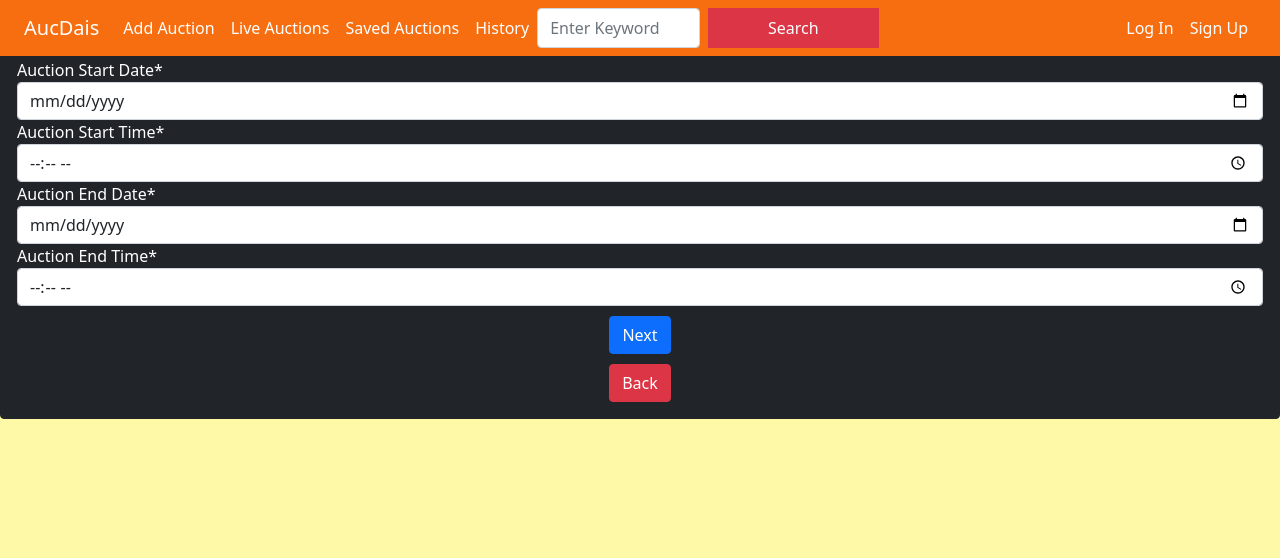
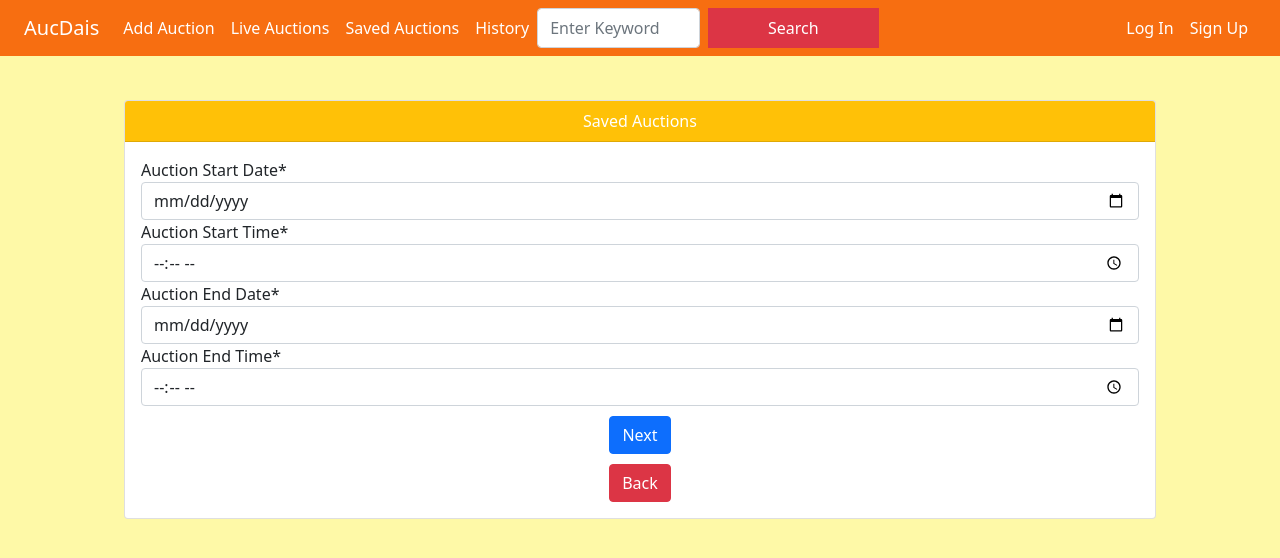
Before and after one commit to ArifShariar/auc-dais-frontend, a React (Create React App) app: page /addAuction in a window 1280 px wide. Both pictures are taken after typing "Sample", "Sample", "5", "Sample", "Sample" into the empty fields and a click on the button "Next". Shown: the top 558 px of the page. Built offline with nearby package versions, Linux system fonts and the light colour scheme.

Commit message:
add auction details fixed

```diff
--- a/package.json
+++ b/package.json
@@ -19,7 +19,7 @@
     "react-map-gl": "^7.0.17",
     "react-router-dom": "^6.3.0",
     "react-scripts": "^2.1.8",
-    "react-toastify": "^8.1.0",
+    "react-toastify": "^8.2.0",
     "sockjs-client": "^1.6.1",
     "stompjs": "^2.3.3",
     "styled-components": "^5.3.5",
--- a/public/index.html
+++ b/public/index.html
@@ -37,7 +37,6 @@
   <body  style="background-color: #FEF9A7">
     <noscript>You need to enable JavaScript to run this app.</noscript>
     <div id="root" style="background-color: #FEF9A7"></div>
-
   </body>
 
 </html>
--- a/src/components/AddAuctionConfirm.js
+++ b/src/components/AddAuctionConfirm.js
@@ -51,8 +51,12 @@ class AddAuctionConfirm extends React.Component{
         const {values : {product_name, product_description, minimum_price, start_date, start_time, end_date, end_time,
         auction_type, address, photos, tags}} = this.props;
         return (
-            <Card className={"border border-dark bg-dark text-white"}>
-                <Card.Header className={"bg-dark text-white text-center"}>Confirm Auction Information</Card.Header>
+            <div className="card-container">
+                <div className='container-fluid' >
+                    <div className="row">
+                        <div className=" col-sm-12">
+                        <Card className=" bg-warning.bg-gradient">
+                            <Card.Header className={"bg-warning text-white text-center"}> Saved Auctions </Card.Header>
                                 <Card.Body>
                                     <ListGroup>
                                         <ListGroup.Item>Product Name: {product_name}</ListGroup.Item>
@@ -77,6 +81,10 @@ class AddAuctionConfirm extends React.Component{
 
                                 </Card.Body>
                             </Card>
+                        </div>
+                    </div>
+                </div>
+            </div>
         );
     }
 }
--- a/src/components/AddAuctionDateTime.js
+++ b/src/components/AddAuctionDateTime.js
@@ -1,5 +1,7 @@
 import React from "react";
 import {Card} from "react-bootstrap";
+import './Card.css'
+
 class AddAuctionDateTime extends React.Component{
     continue = e => {
         // check if all required fields are filled
@@ -24,8 +26,12 @@ class AddAuctionDateTime extends React.Component{
         }
         const {values, handleChange} = this.props;
         return (
-            <Card className={"border border-dark bg-dark text-white"}>
-                <Card.Header className={"bg-dark text-white text-center"}>Add Auction Date and Time</Card.Header>
+            <div className="card-container">
+                <div className='container-fluid' >
+                    <div className="row">
+                        <div className=" col-sm-12">
+                        <Card className=" bg-warning.bg-gradient">
+                            <Card.Header className={"bg-warning text-white text-center"}> Saved Auctions </Card.Header>
                               <Card.Body>
                                 <form>
                                     <div className="form-group">
@@ -60,6 +66,10 @@ class AddAuctionDateTime extends React.Component{
                                 </form>
                                 </Card.Body>
                             </Card>
+                        </div>
+                    </div>
+                </div>
+            </div>
         );
     }
 }
--- a/src/components/AddAuctionPhotos.js
+++ b/src/components/AddAuctionPhotos.js
@@ -1,5 +1,7 @@
 import React from "react";
 import {Card} from "react-bootstrap";
+import './Card.css'
+
 class AddAuctionPhotos extends React.Component{
     continue = e => {
         const {photos} = this.props.values;
@@ -22,8 +24,12 @@ class AddAuctionPhotos extends React.Component{
         }
         const {values, handleChange} = this.props;
         return (
-            <Card className={"border border-dark bg-dark text-white"}>
-                <Card.Header className={"bg-dark text-white text-center"}>Add Auction Photos</Card.Header>
+            <div className="card-container">
+                <div className='container-fluid' >
+                    <div className="row">
+                        <div className=" col-sm-12">
+                        <Card className=" bg-warning.bg-gradient">
+                            <Card.Header className={"bg-warning text-white text-center"}> Saved Auctions </Card.Header>
                              <Card.Body>
                             <form encType={"multipart/form-data"}>
                                 <div className="form-group">
@@ -43,6 +49,10 @@ class AddAuctionPhotos extends React.Component{
                             </form>
                             </Card.Body>
                         </Card>
+                        </div>
+                    </div>
+                </div>
+            </div>
         );
     }
 }
--- a/src/components/AddAuctionSuccess.js
+++ b/src/components/AddAuctionSuccess.js
@@ -1,19 +1,28 @@
 import React from "react";
 import {Card} from "react-bootstrap";
 import {Link} from "react-router-dom";
+import './Card.css'
 
 class AddAuctionSuccess extends React.Component{
     render() {
         return (
-            <Card className={"border border-dark bg-dark text-white"}>
-                <Card.Header className={"bg-dark text-white text-center"}>Success</Card.Header>
+            <div className="card-container">
+                <div className='container-fluid' >
+                    <div className="row">
+                        <div className=" col-sm-12">
+                        <Card className=" bg-warning.bg-gradient">
+                            <Card.Header className={"bg-warning text-white text-center"}> Saved Auctions </Card.Header>
                              <Card.Body>
                                 <h1 className={"text-center"}>Auction Created Successfully</h1>
                             </Card.Body>
-                <Card.Footer className={"bg-dark text-white text-center"}>
+                            <Card.Footer className={"bg-white text-white text-center"}>
                                 <Link to={'/'} className={"btn btn-primary"}>Home</Link>
                             </Card.Footer>
                         </Card>
+                        </div>
+                    </div>
+                </div>
+            </div>
         );
     }
 }
```
Also changed, not shown: 1 other file (tests, documents, lock files or other folders). Lines whose indentation alone changed are shown as unchanged.
